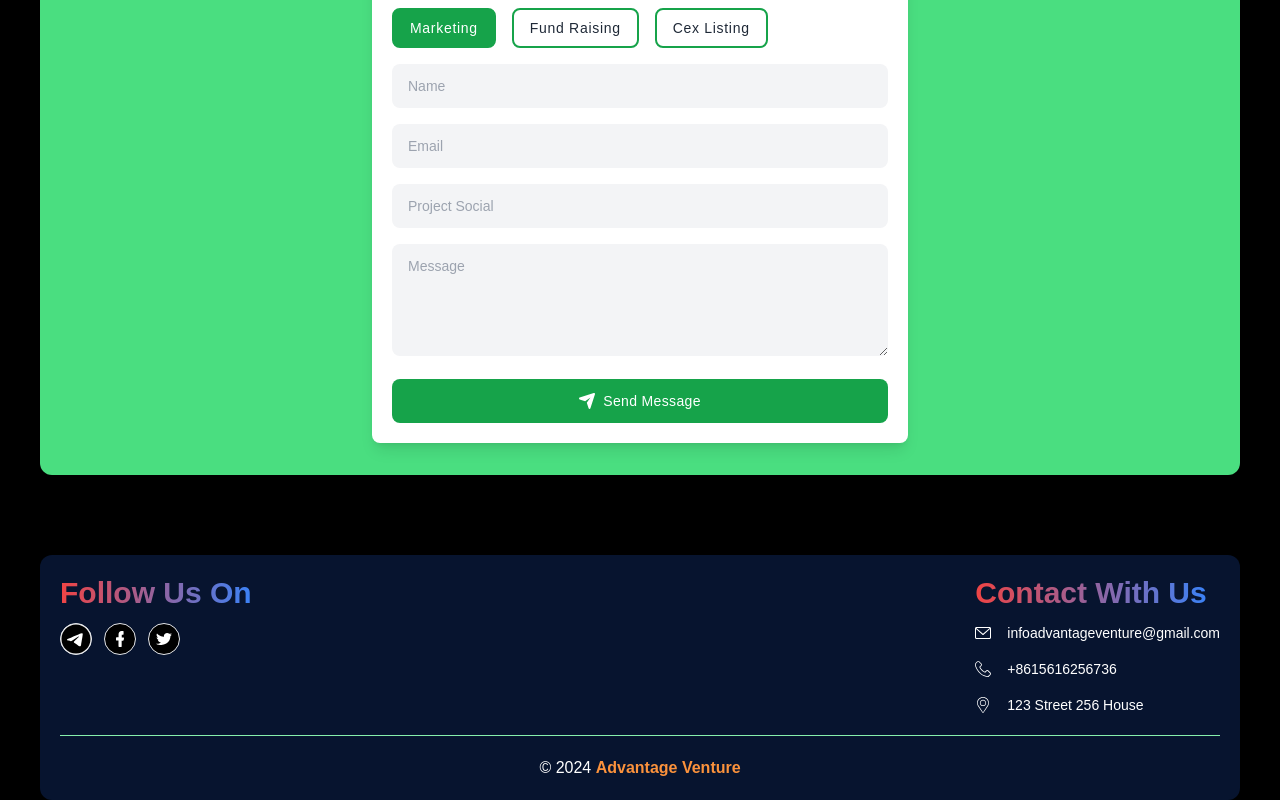
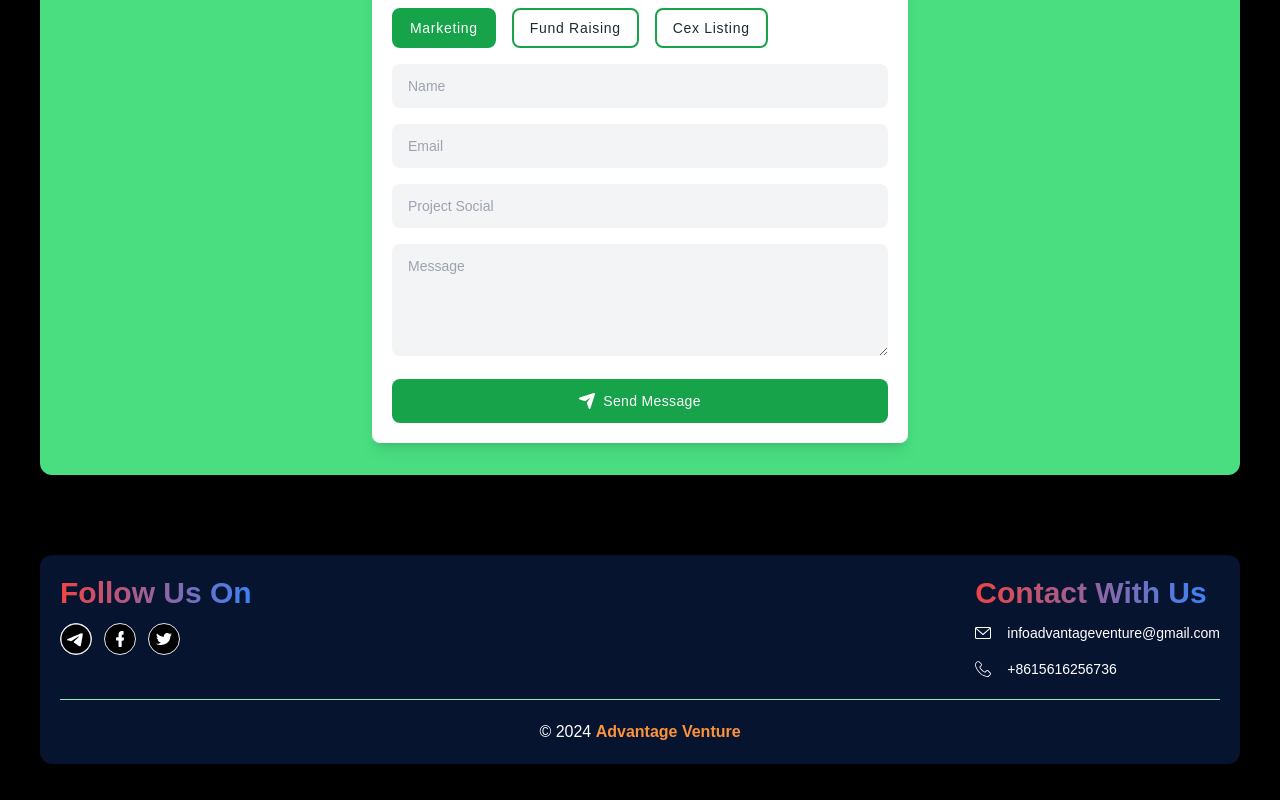
Before and after one commit to raselahmedweb/advantage-client-side, a Next.js app: page / in a window 1280 px wide. Shown: the part 3014-3814 px from the top of the page. After the commit the page ends 3778 px from the top, so only its background shows below. Built offline with nearby package versions, Linux system fonts and the light colour scheme; no server answers.

Commit message:
Update footer.js

```diff
--- a/components/pages/footer.js
+++ b/components/pages/footer.js
@@ -92,30 +92,6 @@ export default function Footer() {
                     <span className="ms-4">+8615616256736</span>
                   </a>
                 </li>
-                <li className="flex items-center justify-start">
-                  <svg
-                    xmlns="http://www.w3.org/2000/svg"
-                    width="16px"
-                    height="16px"
-                    fill="#fff"
-                    viewBox="0 0 368.16 368.16"
-                  >
-                    <path
-                      d="M184.08 0c-74.992 0-136 61.008-136 136 0 24.688 11.072 51.24 11.536 52.36 3.576 8.488 10.632 21.672 15.72 29.4l93.248 141.288c3.816 5.792 9.464 9.112 15.496 9.112s11.68-3.32 15.496-9.104l93.256-141.296c5.096-7.728 12.144-20.912 15.72-29.4.464-1.112 11.528-27.664 11.528-52.36 0-74.992-61.008-136-136-136zM293.8 182.152c-3.192 7.608-9.76 19.872-14.328 26.8l-93.256 141.296c-1.84 2.792-2.424 2.792-4.264 0L88.696 208.952c-4.568-6.928-11.136-19.2-14.328-26.808-.136-.328-10.288-24.768-10.288-46.144 0-66.168 53.832-120 120-120s120 53.832 120 120c0 21.408-10.176 45.912-10.28 46.152z"
-                      data-original="#000000"
-                    ></path>
-                    <path
-                      d="M184.08 64.008c-39.704 0-72 32.304-72 72s32.296 72 72 72 72-32.304 72-72-32.296-72-72-72zm0 128c-30.872 0-56-25.12-56-56s25.128-56 56-56 56 25.12 56 56-25.128 56-56 56z"
-                      data-original="#000000"
-                    ></path>
-                  </svg>
-                  <a
-                    href="javascript:void(0)"
-                    className="text-white text-sm ml-4"
-                  >
-                    123 Street 256 House
-                  </a>
-                </li>
               </ul>
             </div>
           </div>
```
